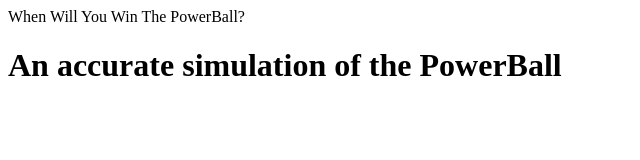
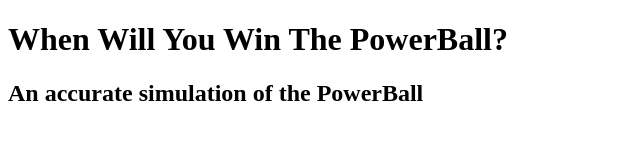
Before and after one commit to Sam-Belliveau/Lottery-Simulation, a plain HTML site: page website/index.html in a window 1280 px wide. Shown: the whole page, without its empty margins (0-640 px from the left). Drawn offline with Linux system fonts and the light colour scheme.

Commit message:
initial commit

```diff
--- a/website/index.html
+++ b/website/index.html
@@ -3,9 +3,17 @@
     <head>
         <title> When Will I Win The PowerBall? </title>
     </head>
+    <style>
+        .titlepage {
+          max-width: 500px;
+          margin: auto;
+        }
+    </style>
     <body>
-        <h> When Will You Win The PowerBall? </h>
-        <h1> An accurate simulation of the PowerBall </h1>
+        <div content="titlepage">
+            <h1> When Will You Win The PowerBall? </h1>
+            <h2> An accurate simulation of the PowerBall </h2>
+        </div>
 
     </body>
 </html>
```
Also changed, not shown: website/lottery.js (added).
